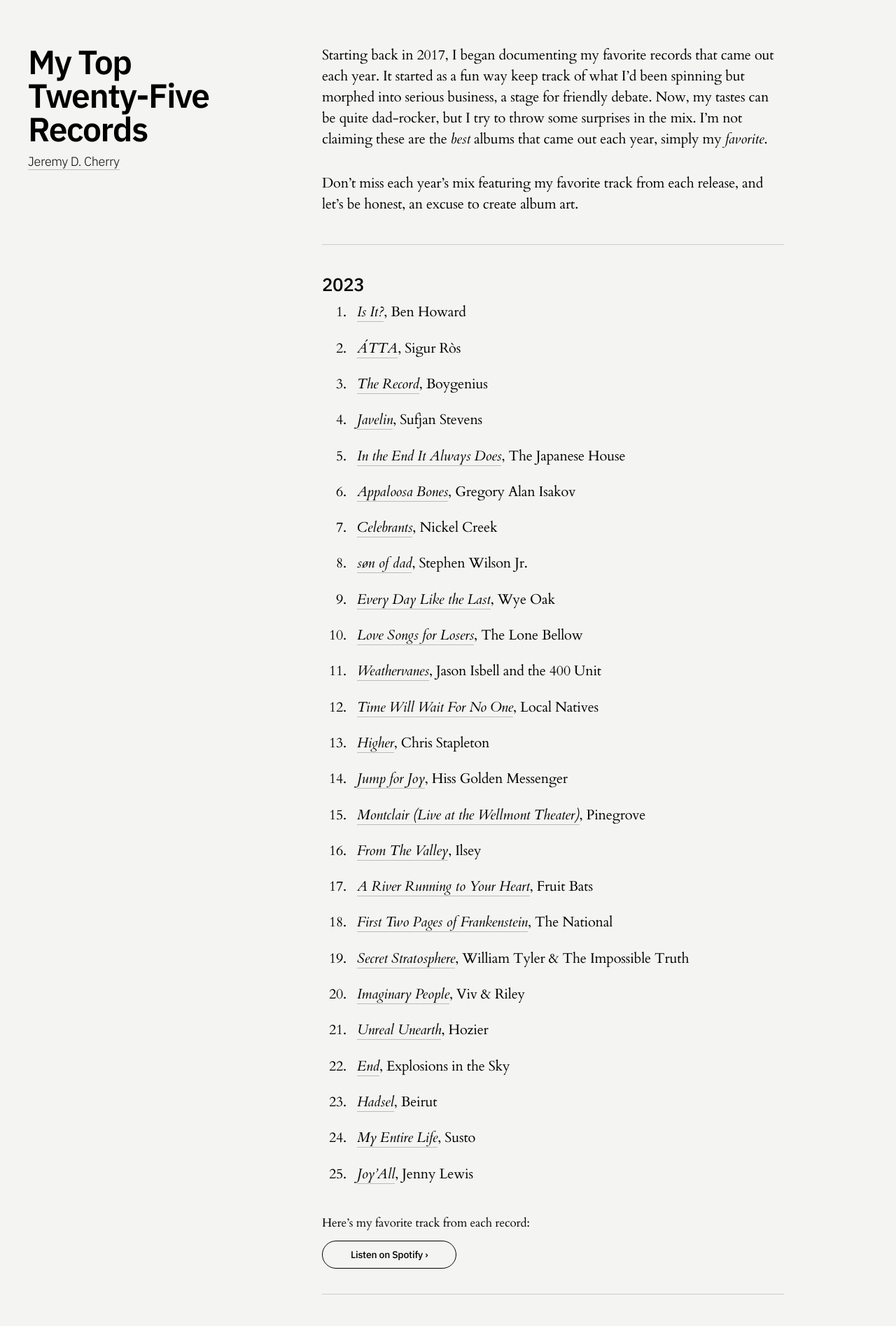
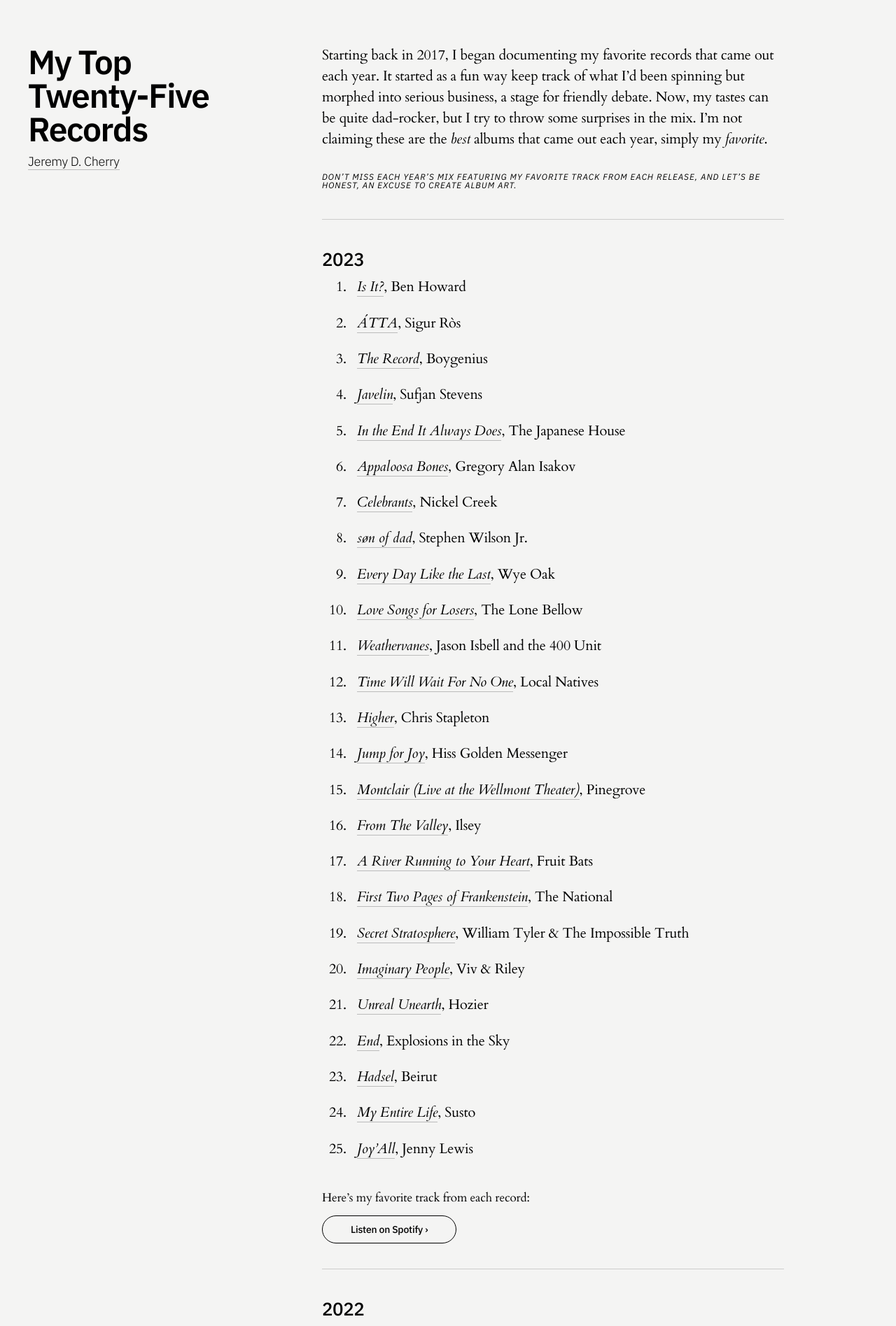
Before and after one commit to jeremydcherry/jeremydcherry.github.io, a Jekyll site: the page built from content/25.md, in a window 1280 px wide. Shown: the top 1895 px of the page at 70% size. Built offline with Jekyll 4.4.1, drawn with Linux system fonts in a browser that asks for light colours.

```diff
--- a/content/25.md
+++ b/content/25.md
@@ -7,7 +7,7 @@ permalink: /25
 
 Starting back in 2017, I began documenting my favorite records that came out each year. It started as a fun way keep track of what I'd been spinning but morphed into serious business, a stage for friendly debate. Now, my tastes can be quite dad-rocker, but I try to throw some surprises in the mix. I'm not claiming these are the _best_ albums that came out each year, simply my _favorite_.
 
-Don't miss each year's mix featuring my favorite track from each release, and let's be honest, an excuse to create album art.
+#### _Don't miss each year's mix featuring my favorite track from each release, and let's be honest, an excuse to create album art._
 
 ---
 
```
Also changed, not shown: content/resources.md (+1 -5 lines).
